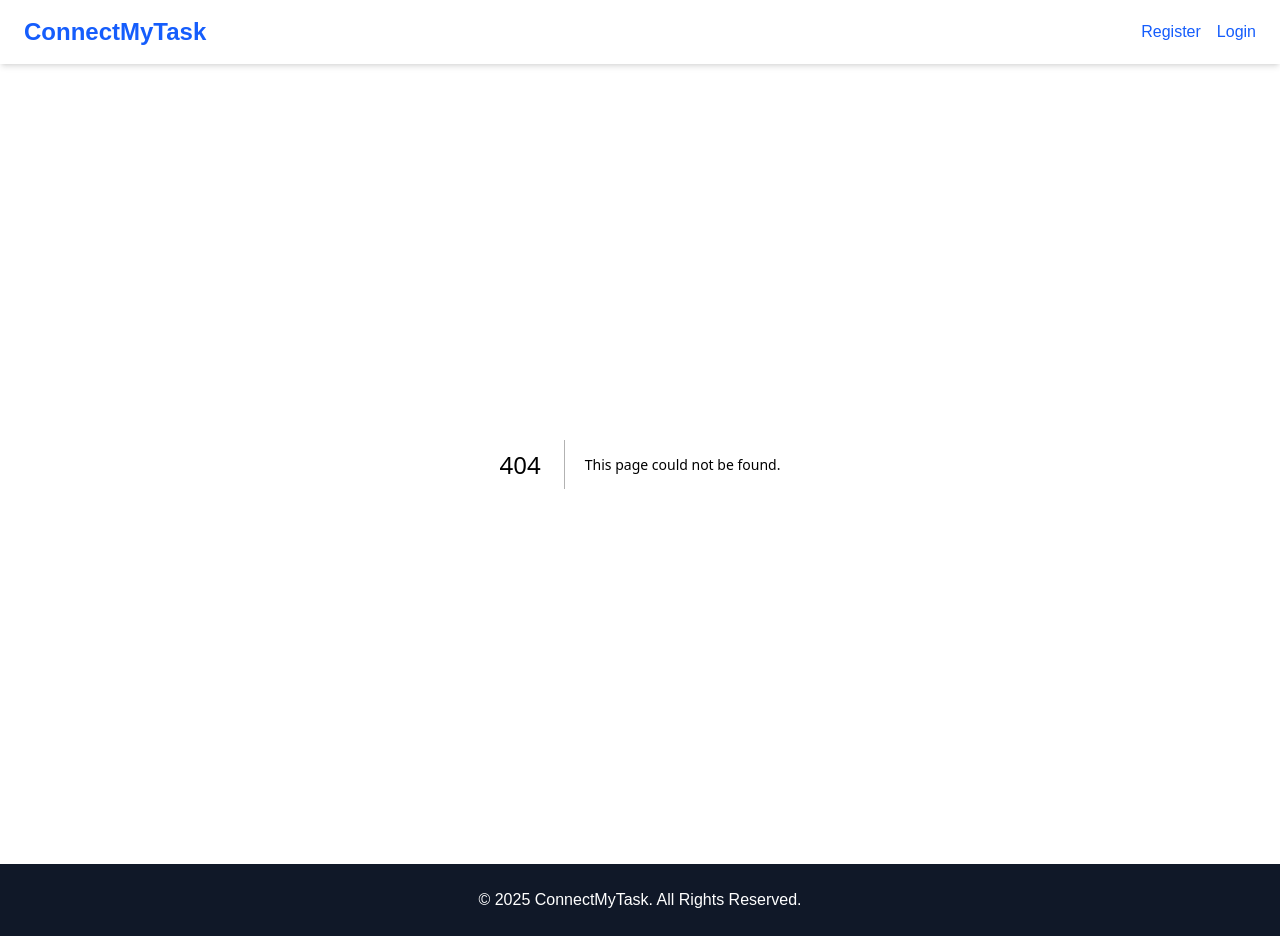
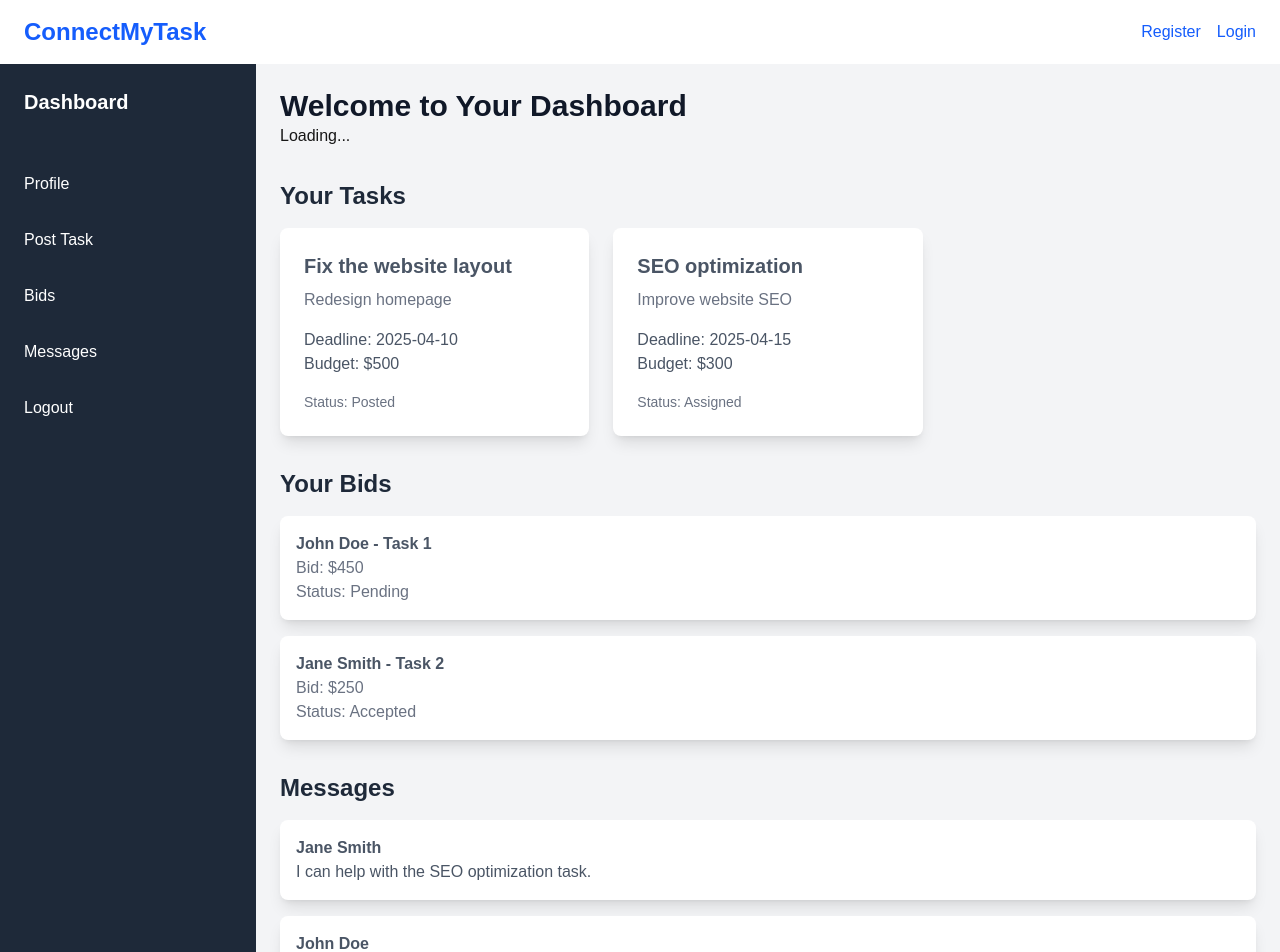
Before and after one commit to zubair-kamboh/ConnectMyTask, a Next.js app: page /user/dashboard in a window 1280 px wide. Before the commit this address had no page. Shown: the top 952 px of the page. Built offline with nearby package versions, Linux system fonts and the light colour scheme.

Commit message:
Designed User/Service Provider Dashboard Home Page & Setup Navigation & Routing

```diff
--- /dev/null
+++ b/src/app/user/dashboard/page.js
@@ -0,0 +1,211 @@
+'use client'
+
+import { useState, useEffect } from 'react'
+import { useRouter } from 'next/navigation'
+import Link from 'next/link'
+
+export default function Dashboard() {
+  const [user, setUser] = useState(null)
+  const [tasks, setTasks] = useState([])
+  const [bids, setBids] = useState([])
+  const [messages, setMessages] = useState([])
+  const [notifications, setNotifications] = useState([])
+  const router = useRouter()
+
+  useEffect(() => {
+    const currentUser = localStorage.getItem('user')
+
+    setUser(JSON.parse(currentUser)) // Replace with real data fetching from API
+    setTasks([
+      {
+        id: 1,
+        title: 'Fix the website layout',
+        description: 'Redesign homepage',
+        deadline: '2025-04-10',
+        budget: '$500',
+        status: 'Posted',
+      },
+      {
+        id: 2,
+        title: 'SEO optimization',
+        description: 'Improve website SEO',
+        deadline: '2025-04-15',
+        budget: '$300',
+        status: 'Assigned',
+      },
+    ])
+    setBids([
+      {
+        id: 1,
+        taskId: 1,
+        provider: 'John Doe',
+        bid: '$450',
+        status: 'Pending',
+      },
+      {
+        id: 2,
+        taskId: 2,
+        provider: 'Jane Smith',
+        bid: '$250',
+        status: 'Accepted',
+      },
+    ])
+    setMessages([
+      {
+        from: 'Jane Smith',
+        message: 'I can help with the SEO optimization task.',
+      },
+      {
+        from: 'John Doe',
+        message: 'I have sent my bid for the website redesign.',
+      },
+    ])
+    setNotifications([
+      {
+        id: 1,
+        message: "Your task 'Fix the website layout' has received a bid.",
+      },
+      { id: 2, message: 'Jane Smith accepted your SEO task.' },
+    ])
+    // }
+  }, [])
+
+  const handleLogout = () => {
+    localStorage.removeItem('user')
+    router.push('/login')
+  }
+
+  return (
+    <div className="flex">
+      {/* Sidebar */}
+      <div className="w-64 bg-gray-800 text-white min-h-screen">
+        <div className="p-6 text-xl font-bold">Dashboard</div>
+        <ul className="space-y-4 mt-6">
+          <li>
+            <Link
+              href="/user/profile"
+              className="block px-6 py-2 hover:bg-gray-700"
+            >
+              Profile
+            </Link>
+          </li>
+          <li>
+            <Link href="/tasks" className="block px-6 py-2 hover:bg-gray-700">
+              Post Task
+            </Link>
+          </li>
+          <li>
+            <Link href="/bids" className="block px-6 py-2 hover:bg-gray-700">
+              Bids
+            </Link>
+          </li>
+          <li>
+            <Link
+              href="/messages"
+              className="block px-6 py-2 hover:bg-gray-700"
+            >
+              Messages
+            </Link>
+          </li>
+          <li>
+            <button
+              onClick={handleLogout}
+              className="block px-6 py-2 w-full text-left hover:bg-gray-700"
+            >
+              Logout
+            </button>
+          </li>
+        </ul>
+      </div>
+
+      {/* Main Content */}
+      <div className="flex-1 p-6 bg-gray-100">
+        <h1 className="text-3xl font-bold text-gray-900">
+          Welcome to Your Dashboard
+        </h1>
+
+        {user ? (
+          <div className="mt-6">
+            <h2 className="text-xl font-semibold text-gray-600">
+              Hello, {user.name}!
+            </h2>
+            <p className="mt-2 text-gray-600">Email: {user.email}</p>
+            <p className="mt-2 text-gray-600">Role: {user.role}</p>
+          </div>
+        ) : (
+          <p>Loading...</p>
+        )}
+
+        {/* Task Management Section */}
+        <section className="mt-8">
+          <h3 className="text-2xl font-bold text-gray-800">Your Tasks</h3>
+          <div className="mt-4 grid grid-cols-1 md:grid-cols-2 lg:grid-cols-3 gap-6">
+            {tasks.map((task) => (
+              <div key={task.id} className="p-6 bg-white shadow-lg rounded-lg">
+                <h4 className="font-semibold text-xl text-gray-600">
+                  {task.title}
+                </h4>
+                <p className="mt-2 text-gray-500">{task.description}</p>
+                <p className="mt-4 text-gray-600">Deadline: {task.deadline}</p>
+                <p className="text-gray-600">Budget: {task.budget}</p>
+                <p className="mt-4 text-sm text-gray-500">
+                  Status: {task.status}
+                </p>
+              </div>
+            ))}
+          </div>
+        </section>
+
+        {/* Bidding Section */}
+        <section className="mt-8">
+          <h3 className="text-2xl font-bold text-gray-800">Your Bids</h3>
+          <div className="mt-4">
+            {bids.map((bid) => (
+              <div
+                key={bid.id}
+                className="p-4 mb-4 bg-white shadow-lg rounded-lg"
+              >
+                <h4 className="font-semibold text-gray-600">
+                  {bid.provider} - Task {bid.taskId}
+                </h4>
+                <p className="text-gray-500">Bid: {bid.bid}</p>
+                <p className="text-gray-500">Status: {bid.status}</p>
+              </div>
+            ))}
+          </div>
+        </section>
+
+        {/* Messages Section */}
+        <section className="mt-8">
+          <h3 className="text-2xl font-bold text-gray-800">Messages</h3>
+          <div className="mt-4">
+            {messages.map((msg, index) => (
+              <div
+                key={index}
+                className="p-4 mb-4 bg-white shadow-lg rounded-lg text-gray-600"
+              >
+                <strong>{msg.from}</strong>
+                <p>{msg.message}</p>
+              </div>
+            ))}
+          </div>
+        </section>
+
+        {/* Notifications Section */}
+        <section className="mt-8">
+          <h3 className="text-2xl font-bold text-gray-800">Notifications</h3>
+          <div className="mt-4">
+            {notifications.map((notif, index) => (
+              <div
+                key={index}
+                className="p-4 mb-4 bg-white shadow-lg rounded-lg text-gray-600"
+              >
+                <p>{notif.message}</p>
+              </div>
+            ))}
+          </div>
+        </section>
+      </div>
+    </div>
+  )
+}
--- /dev/null
+++ b/src/app/user/profile/page.js
@@ -0,0 +1,56 @@
+'use client'
+
+import { useEffect, useState } from 'react'
+import { useRouter } from 'next/navigation'
+
+export default function UserProfile() {
+  const [user, setUser] = useState(null)
+  const router = useRouter()
+
+  useEffect(() => {
+    // Check if user is logged in and retrieve the user data from localStorage
+    const storedUser = localStorage.getItem('user')
+
+    if (storedUser) {
+      setUser(JSON.parse(storedUser))
+    } else {
+      // If user is not logged in, redirect to login page
+      router.push('/login')
+    }
+  }, [router])
+
+  if (!user) {
+    return (
+      <div className="flex justify-center items-center min-h-screen bg-gray-100">
+        <p>Loading...</p>
+      </div>
+    )
+  }
+
+  return (
+    <div className="min-h-screen bg-gray-100 p-6">
+      <h1 className="text-3xl font-bold text-center mb-4">Your Profile</h1>
+
+      {/* Profile Information */}
+      <div className="bg-white p-6 rounded-lg shadow-lg max-w-lg mx-auto">
+        <h2 className="text-xl font-semibold text-gray-800 mb-4">
+          Personal Information
+        </h2>
+        <div className="space-y-4">
+          <div className="text-gray-600">
+            <strong>Name:</strong>{' '}
+            <span className="text-gray-600">{user.name}</span>
+          </div>
+          <div className="text-gray-600">
+            <strong>Email:</strong>{' '}
+            <span className="text-gray-600">{user.email}</span>
+          </div>
+          <div className="text-gray-600">
+            <strong>Role:</strong>{' '}
+            <span className="text-gray-600">{user.role}</span>
+          </div>
+        </div>
+      </div>
+    </div>
+  )
+}
```
